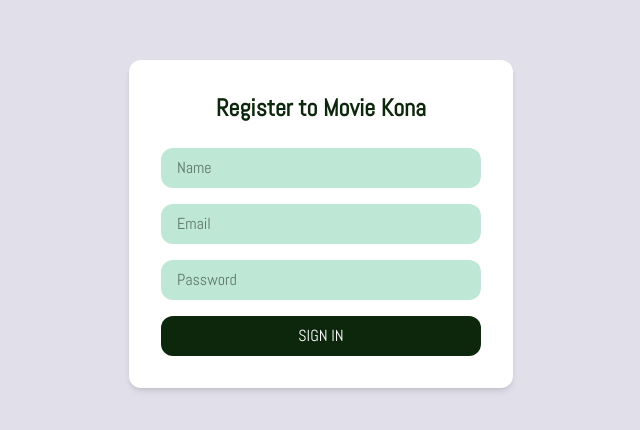
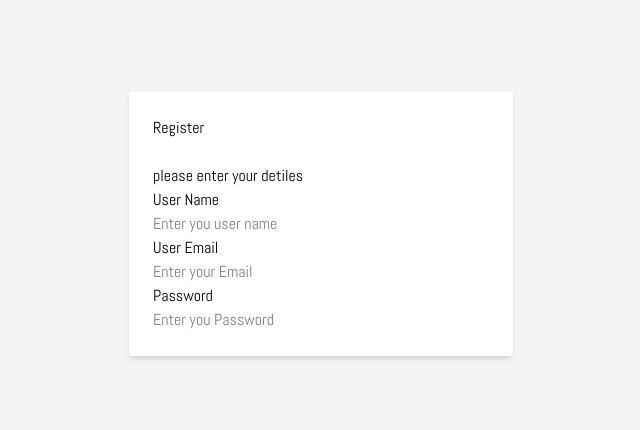
Before and after one commit to anandhusb444/MovieApplicationUI, a React (Vite) app: page /login in a window 1280 px wide. Shown: the part 176-606 px from the top of the page, without its empty margins (319-959 px from the left). Built offline with nearby package versions, Linux system fonts and the light colour scheme.

Commit message:
Added the skelton ok the login page

```diff
--- a/src/Componets/Login.jsx
+++ b/src/Componets/Login.jsx
@@ -3,6 +3,7 @@ import { useForm } from 'react-hook-form';
 import { yupResolver } from '@hookform/resolvers/yup';
 import * as yup from 'yup';
 
+// Validation schema
 const schema = yup.object().shape({
   userName: yup.string().required("Enter your name"),
   userEmail: yup.string().email("Invalid email").required("Enter your email"),
@@ -17,83 +18,71 @@ function Login() {
   } = useForm({ resolver: yupResolver(schema) });
 
   const onSubmit = async (data) => {
-    try
-    {
+    try {
       console.log(data);
-      const respones = await fetch("https://localhost:7203/api/users/register",{
-        method : "POST",
-        headers : {"content-Type" : "application/json",},
-        body : JSON.stringify(data),
+      const response = await fetch("https://localhost:7203/api/users/register", {
+        method: "POST",
+        headers: { "Content-Type": "application/json" },
+        body: JSON.stringify(data),
       });
+
+      if (response.ok) {
+        const result = await response.json();
+        console.log("Success", result);
+      } else {
+        const errorResult = await response.json();
+        console.log("Error", errorResult);
+      }
+    } catch (err) {
+      console.error("Network error", err);
+    }
+  };
+
+  return (
+    <div className="flex items-center justify-center min-h-screen bg-gray-100">
+      <form
+        onSubmit={handleSubmit(onSubmit)}
+        className="w-full max-w-sm p-6 bg-white rounded-b-sm shadow-md"
+      >
+        <div>
+            <h2>Register</h2><br/>
+            <p>please enter your detiles</p>
+        </div>
 
 
 
-      if(respones.ok)
-      {
-        const result = await respones.json();
-        console.log("sucess", result);
-      }
-      else
-      {
-        const errorResult = await respones.json();
-        console.log("error", errorResult);
-      }
-    }
-    catch(err)
-    {
-
-      console.error("Network error",err);
-    }
-    //console.log("Form Submitted:", data);
-  };
-
-  return (
-    <div className="flex items-center justify-center min-h-screen bg-[#E1DFEA]">
-      <div className="bg-white p-8 rounded-xl shadow-md w-full max-w-sm">
-        <h2 className="text-2xl font-semibold text-center text-[#0C270C] mb-6">Register to Movie Kona</h2>
-        <form onSubmit={handleSubmit(onSubmit)} className="space-y-4">
-          {/* Name */}
         <div>
+          <label className='block'>User Name</label>
           <input
-              type="text"
-              placeholder="Name"
-              {...register("userName")}
-              className="w-full px-4 py-2 bg-[#BEE8D5] rounded-xl"
-            />
-            <p className="text-red-500 text-sm">{errors.userName?.message}</p>
+          type='text'
+          placeholder='Enter you user name'>
+          </input>
         </div>
 
-          {/* Email */}
         <div>
+          <label className='block'>User Email</label>
           <input
-              type="email"
-              placeholder="Email"
-              {...register("userEmail")}
-              className="w-full px-4 py-2 bg-[#BEE8D5] rounded-xl"
-            />
-            <p className="text-red-500 text-sm">{errors.userEmail?.message}</p>
+          type='text'
+          placeholder='Enter your Email'>
+          </input>
         </div>
 
-          {/* Password */}
-          <div>
+        <div >
+          <label className='block'>Password</label>
           <input
-              type="password"
-              placeholder="Password"
-              {...register("password")}
-              className="w-full px-4 py-2 bg-[#BEE8D5] rounded-xl"
-            />
-            <p className="text-red-500 text-sm">{errors.password?.message}</p>
+          type='text'
+          placeholder='Enter you Password'>
+          </input>
         </div>
 
-          {/* Submit Button */}
-          <button
-            type="submit"
-            className="w-full bg-[#0C270C] hover:bg-[#7AB41D] text-white py-2 rounded-xl"
-          >
-            SIGN IN
-          </button>
+
+
+
+
+
+
+
       </form>
-      </div>
     </div>
   );
 }
```
Lines whose indentation alone changed are shown as unchanged.
